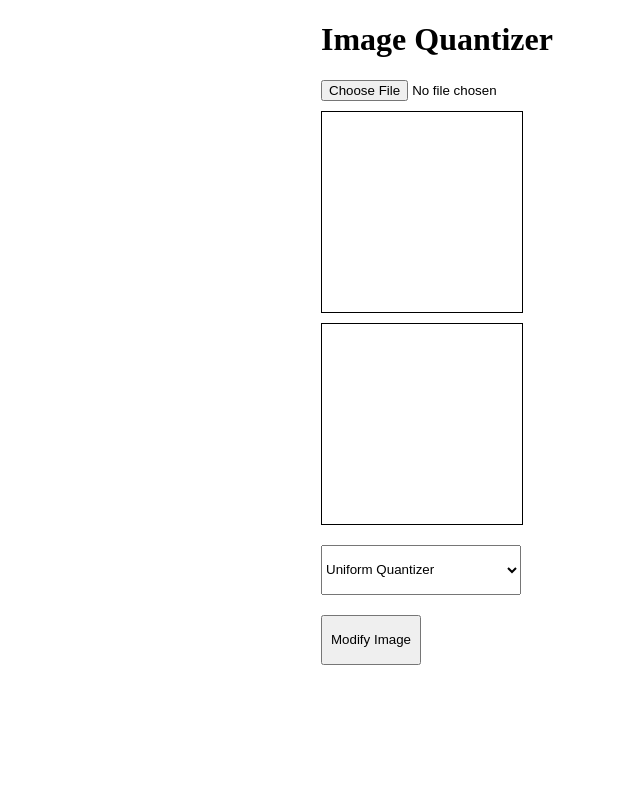
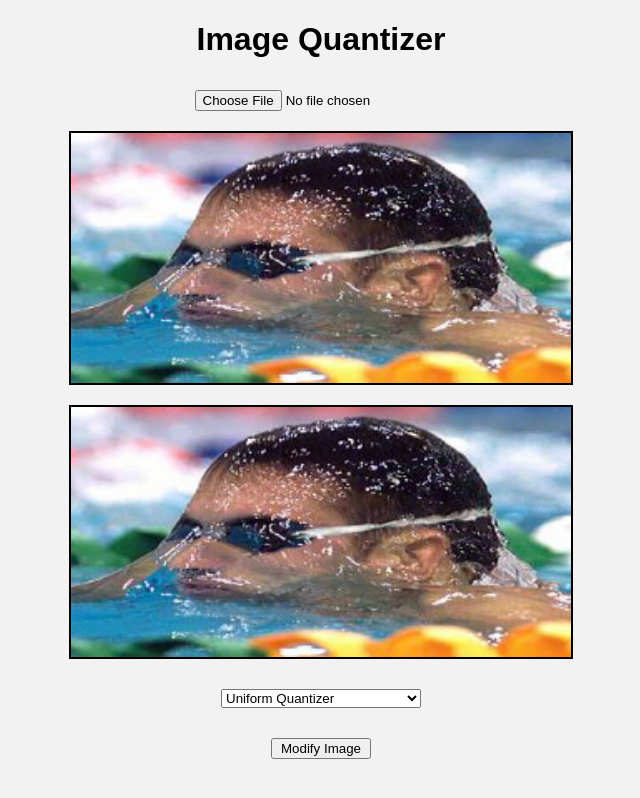
Before and after one commit to RoboRobert/images, a plain HTML site: page index.html in a window 1280 px wide. Both pictures are taken after a click on the button "Modify Image". Shown: the whole page, without its empty margins (319-959 px from the left). Drawn offline with Linux system fonts and the light colour scheme.

Commit message:
web redesign and trying a default image

```diff
--- a/index.html
+++ b/index.html
@@ -6,35 +6,10 @@
     <meta name="viewport" content="width=device-width, initial-scale=1.0">
     <title>A simple Image Processor</title>
     <script src="index.js" defer></script>
-    <style>
-        body {
-            margin: auto;
-            flex-direction: column;
-            display: flex;
-            margin-left: 50%;
-        }
-
-        canvas {
-            border: 1px solid black;
-            margin-top: 10px;
-            height: 200px;
-            width: 200px;
-        }
-
-        button {
-            margin-top: 20px;
-            height:50px;
-            width: 100px;
-        }
-
-        select {
-            margin-top: 20px;
-            height:50px;
-            width: 200px;
-        }
-    </style>
+    <link rel="stylesheet" href="style.css">
 </head>
 
+<div class="container">
     <h1>Image Quantizer</h1>
 
     <input id="image-selector" type="file" accept="image/PNG">
@@ -45,14 +20,15 @@
     <canvas id="editedCanvas">
     </canvas>
 
-<select>
-    <option value="quantize-1">Uniform Quantizer</option>
-    <option value="quantize-2">Popularity-based Quantizer</option>
-    <option value="quantize-3">Median Cut Quantizer</option>
-    <option value="quantize-4">Josh Quantizer</option>
-    <option value="dither-1">Ordered Dither</option>
+    <select id="operation-type">
+        <option value=1 selected>Uniform Quantizer</option>
+        <option value=2>Popularity-based Quantizer</option>
+        <option value=3>Median Cut Quantizer</option>
+        <option value=4>Josh Quantizer</option>
+        <option value=5>Ordered Dither</option>
     </select>
 
-<button id="quantizer">Modify Image</button>
+    <button id="modifier">Modify Image</button>
+</div>
 
 </html>
--- a/index.js
+++ b/index.js
@@ -3,64 +3,105 @@ const ctx = canvas.getContext("2d");
 const editedCanvas = document.getElementById("editedCanvas");
 const editedctx = editedCanvas.getContext("2d");
 
-// var img = new Image();
-// img.crossOrigin = "anonymous";
-// img.src = 'testimage.png';
+var operation_type = document.getElementById("operation-type");
 
-// if (canvas.getContext) {
+draw_image("test.png");
 
-//     ctx.drawImage(img, 0, 0, canvas.width, canvas.width * (img.height / img.width));
+const ops = {
+    UNIFORM_QUANT : 1,
+    POP_QUANT : 2,
+    MEDIAN_QUANT : 3,
+    JOSH_QUANT: 4,
+    ORDERED_DITHER: 5,
+    FLOYD_DITHER : 6,
+}
 
-//     var imageData = ctx.getImageData(0, 0, canvas.width, canvas.height);
-
-//     console.log(imageData);
-
-//     for (var i = 0; i < imageData.length; i += 4) {
-//         var brightness = 0.34 * imageData[i] + 0.5 * imageData[i + 1] + 0.16 * imageData[i + 2];
-//         imageData[i] = brightness;
-//         imageData[i + 1] = brightness;
-//         imageData[i + 2] = brightness;
-//     }
-
-//     console.log(imageData)
-
-//     editedctx.putImageData(imageData, 0, 0);
-
-// } else {
-//     console.error("Canvas not supported!")
-// }
-
+// Detects when an image has been selected by the user and displays it in the first canvas box
 document.getElementById('image-selector').addEventListener('change', function(event) {
     const file = event.target.files[0];
     if (file) {
         const reader = new FileReader();
 
         reader.onload = function(e) {
-            const img = new Image();
-            img.onload = function() {
-                ctx.clearRect(0, 0, canvas.width, canvas.height); // Clear any previous image
-                ctx.drawImage(img, 0, 0, canvas.width, canvas.height); // Draw the image on the canvas
-            };
-            img.src = e.target.result; // Set the image source to the loaded file
+            draw_image(e.target.result);
         };
 
         reader.readAsDataURL(file); // Read the file as a data URL
     }
 });
 
-document.getElementById("quantizer").addEventListener('click', function(event) {
+// Function that draws an image to the first canvas
+function draw_image(source) {
+    const img = new Image();
+    img.onload = function() {
+        ctx.clearRect(0, 0, canvas.width, canvas.height); // Clear any previous image
+        ctx.drawImage(img, 0, 0, canvas.width, canvas.height); // Draw the image on the canvas
+    };
+    img.crossOrigin = "Anonymous";
+    img.src = source; // Set the image source to the loaded file
+}
+
+// Detects when the image modification button has been pressed and acts on it
+document.getElementById("modifier").addEventListener('click', function(event) {
+    let operation = operation_type.value;
+
     var imageData = ctx.getImageData(0,0, canvas.width, canvas.height);
 
     let data = imageData.data;
 
-    for(var i = 0; i < data.length; i += 4) {
-        var brightness = 0.34 * data[i] + 0.5 * data[i + 1] + 0.16 * data[i + 2];
-        data[i] = brightness;
-        data[i + 1] = brightness;
-        data[i + 2] = brightness;
+    switch (Number(operation)) {
+        // Uniform quantization
+        case ops.UNIFORM_QUANT : data = quant_1(data, 16); break;
+
+        // Population-based quantization
+        case ops.POP_QUANT : console.log("QUANT 2"); break;
+
+        // median cut quantization
+        case ops.MEDIAN_QUANT : console.log("QUANT 3"); break;
+
+        // Idea Josh had for median cut quantization
+        case ops.JOSH_QUANT : console.log("QUANT 4"); break;
+
+        // Ordered dithering
+        case ops.ORDERED_DITHER : console.log("DITHER 1"); break;
+
+        default: console.error("OOPS!");
     }
 
     imageData.data = data;
 
     editedctx.putImageData(imageData, 0, 0);
 });
+
+// Starts with a number of values, i.e. 8 bits or 256 values, and converts to some number of bits, i.e. 3 bits or 8 values
+// i.e. map(200, 8, 3) would convert to 207
+// i.e. map(20, 8, 3) would convert to 15
+function map(input, start_bits, end_bits) {
+    let start_range = Math.pow(2,start_bits);
+    let chunk_size = start_range/Math.pow(2, end_bits);
+
+    let current_chunk = Math.floor(input/chunk_size) + 0.5;
+
+    return (current_chunk)*(chunk_size)-1;
+}
+
+// Uniform quantizer.
+// Data is an array of pixels, target is the number of bits of color depth to target.
+// Assumes the incoming image has 24-bit color depth
+function quant_1(data, target) {
+    let red_bits = Math.ceil(target/3);
+    let green_bits =  Math.ceil(target/3);
+    let blue_bits =  Math.floor(target/3);
+
+    console.log(red_bits,green_bits,blue_bits);
+
+    for(var i = 0; i < data.length; i += 4) {
+        let red = data[i];
+        let green = data[i+1];
+        let blue = data[i+2];
+
+        data[i] = map(red, 8, red_bits);
+        data[i+1] = map(green, 8, green_bits);
+        data[i+2] = map(blue, 8, blue_bits);
+    }
+}
--- /dev/null
+++ b/style.css
@@ -0,0 +1,42 @@
+body {
+    background-color: #f2f2f2;
+    margin: 0;
+    height: 100vh;
+    /* Full viewport height */
+    display: flex;
+    justify-content: center;
+    /* align-items: center; */
+    font-family: Arial, sans-serif;
+}
+
+/* Container to center the divs */
+.container {
+    display: flex;
+    flex-direction: column;
+    /* Stack items vertically */
+    align-items: center;
+    /* Center items horizontally */
+    gap: 10px;
+    /* Space between boxes */
+
+    padding-bottom: 50px;
+}
+
+canvas {
+    border: 2px solid black;
+    margin-top: 10px;
+    height: 500px;
+    width: 500px;
+}
+
+button {
+    margin-top: 20px;
+    height: 50px;
+    width: 100px;
+}
+
+select {
+    margin-top: 20px;
+    height: 50px;
+    width: 200px;
+}
```
Also changed, not shown: test.png (added). Lines whose indentation alone changed are shown as unchanged.
